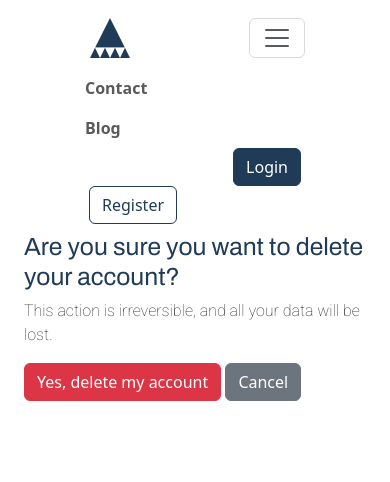
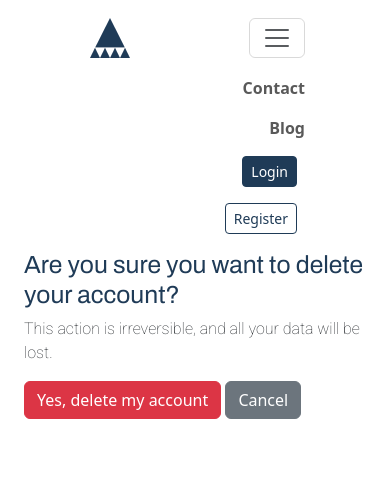
Before and after one commit to charliemarshall1996/apptrack, a Django app: template apptrack/accounts/templates/accounts/delete_account.html in a window 390 px wide, after a click that opens the changed part. Shown: the top 482 px of the page. Run offline with Django 3.2, Linux system fonts and the light colour scheme; the template is opened without the code that fills it, so the values that code supplies are empty.

Commit message:
made unauthenticated navbar responsive

```diff
--- a/apptrack/core/templates/core/base_unauthenticated.html
+++ b/apptrack/core/templates/core/base_unauthenticated.html
@@ -25,7 +25,7 @@
   <header class="row">
     <div class="col-8 mx-auto">
       <nav class="navbar navbar navbar-expand-md navbar-light px-3">
-        <a class="navbar-brand display-5" href="{% url 'core:home' %}"><img class="img nav-icon" src="{% static 'core/nav-icon.svg' %}" alt=""></a>
+        <a class="navbar-brand" href="{% url 'core:home' %}"><img class="img nav-icon" src="{% static 'core/nav-icon.svg' %}" alt=""></a>
 
         <!-- Toggler/collapsible Button -->
         <button class="navbar-toggler" type="button" data-bs-toggle="collapse" data-bs-target="#navbarNav" aria-controls="navbarNav" aria-expanded="false" aria-label="Toggle navigation">
@@ -34,17 +34,30 @@
 
         <div class="collapse navbar-collapse" id="navbarNav">
           <ul class="navbar-nav w-100">
-            <li class="nav-item">
+            <li class="nav-item d-none d-md-flex">
               <a class="nav-link {% if request.path == 'core:contact' %}active{% endif %}" href="{% url 'core:contact' %}">Contact</a>
             </li>
-            <li class="nav-item">
+            <li class="nav-item d-flex d-md-none ms-auto">
+              <a class="nav-link {% if request.path == 'core:contact' %}active{% endif %}" href="{% url 'core:contact' %}">Contact</a>
+            </li>
+            <li class="nav-item d-none d-md-flex">
               <a class="nav-link {% if request.path == 'blog:home' %}active{% endif %}" href="{% url 'blog:home' %}">Blog</a>
-
-            <li class="nav-item ms-auto px-1">
+            </li>
+            <li class="nav-item d-flex d-md-none ms-auto">
+              <a class="nav-link {% if request.path == 'blog:home' %}active{% endif %}" href="{% url 'blog:home' %}">Blog</a>
+            </li>
+            <li class="nav-item d-none d-md-flex ms-auto px-1">
               <a class="btn btn-primary" href="{% url 'accounts:login' %}">Login</a>
             </li>
-            <li class="nav-item px-1">
+            <li class="nav-item d-flex d-md-none ms-auto p-2">
+              <a class="btn btn-sm btn-primary" href="{% url 'accounts:login' %}">Login</a>
+            </li>
+            <li class="nav-item d-none d-md-flex px-1">
               <a class="btn btn-outline-primary" href="{% url 'accounts:register' %}">Register</a>
+            </li>
+
+            <li class="nav-item d-flex d-md-none ms-auto p-2">
+              <a class="btn btn-sm btn-outline-primary" href="{% url 'accounts:register' %}">Register</a>
             </li>
           </ul>
         </div>
```
